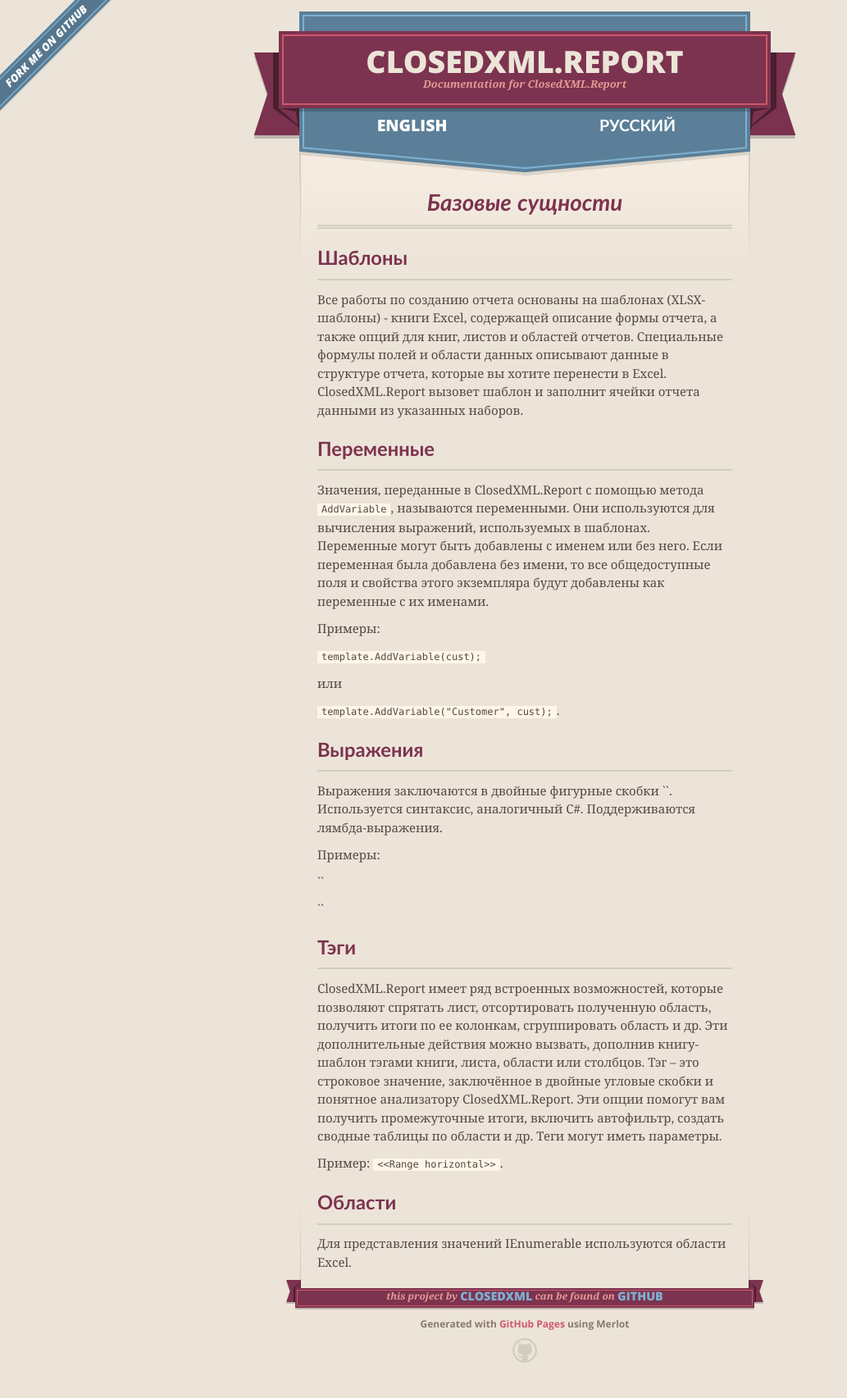
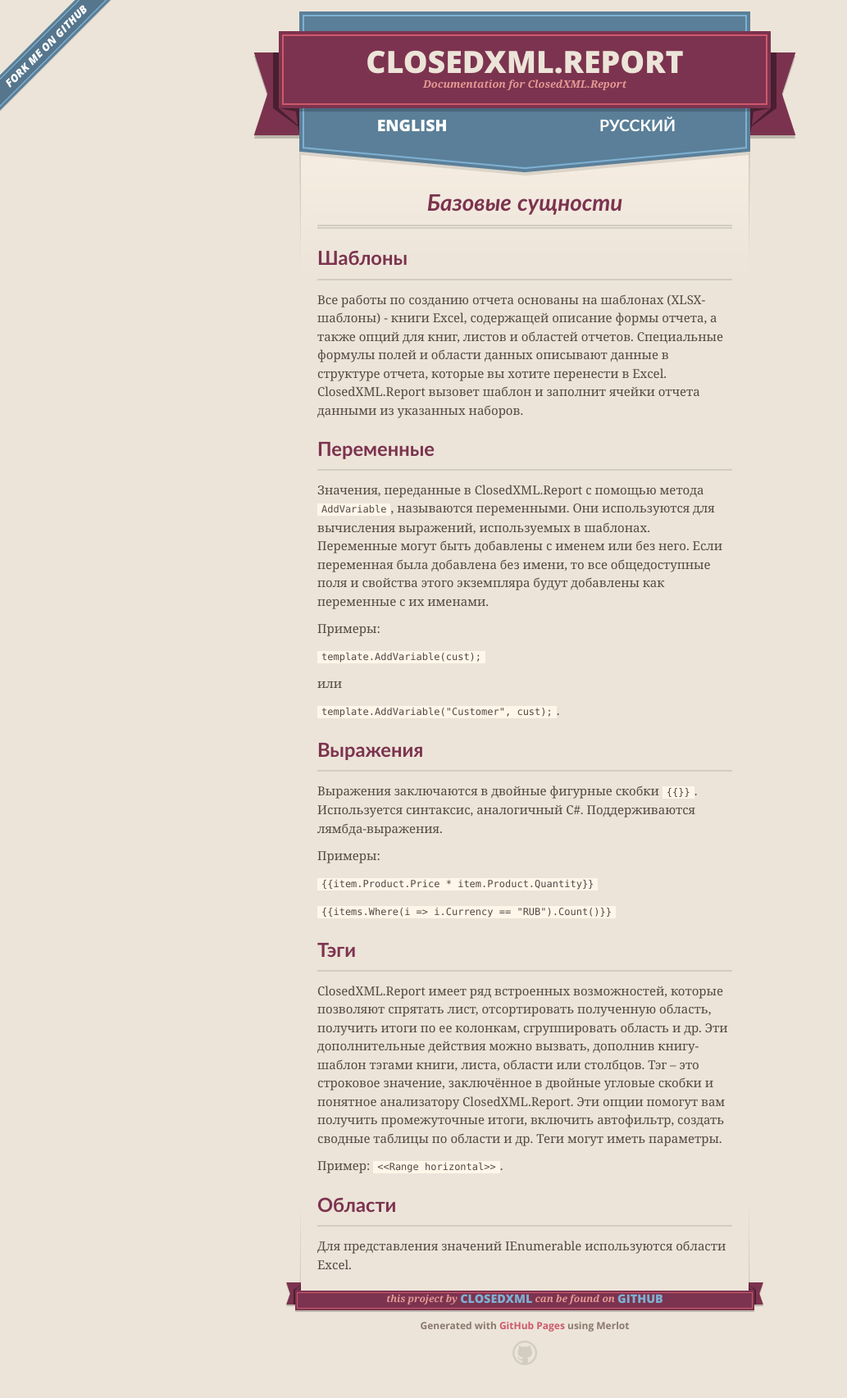
Before and after one commit to ClosedXML/ClosedXML.Report, a Jekyll site: the page built from docs/ru/Basic-concepts.md, in a window 1280 px wide. Shown: the whole page at 82% size, without its empty margins (0-1033 px from the left). Built offline with Jekyll 4.4.1, drawn with Linux system fonts in a browser that asks for light colours; our own code applies the rules of GitHub Pages for plain Markdown files.

Commit message:
Update Basic-concepts.md

```diff
--- a/docs/ru/Basic-concepts.md
+++ b/docs/ru/Basic-concepts.md
@@ -20,14 +20,15 @@ title: Базовые сущности
 
 
 ### Выражения
-Выражения заключаются в двойные фигурные скобки `{{}}`. Используется синтаксис, аналогичный C#. Поддерживаются лямбда-выражения.
+Выражения заключаются в двойные фигурные скобки {% raw %}`{{}}`{% endraw %}. Используется синтаксис, аналогичный C#. Поддерживаются лямбда-выражения.
 
 Примеры:
 
+{% raw %}
 `{{item.Product.Price * item.Product.Quantity}}`
 
 `{{items.Where(i => i.Currency == "RUB").Count()}}`
-
+{% endraw %}
 
 ### Тэги
 ClosedXML.Report имеет ряд встроенных возможностей, которые позволяют спрятать лист, отсортировать полученную область, получить итоги по ее колонкам, сгруппировать область и др. Эти дополнительные действия можно вызвать, дополнив книгу-шаблон тэгами книги, листа, области или столбцов. Тэг – это строковое значение, заключённое в двойные угловые скобки и понятное анализатору ClosedXML.Report. Эти опции помогут вам получить промежуточные итоги, включить автофильтр, создать сводные таблицы по области и др. Теги могут иметь параметры.
```
